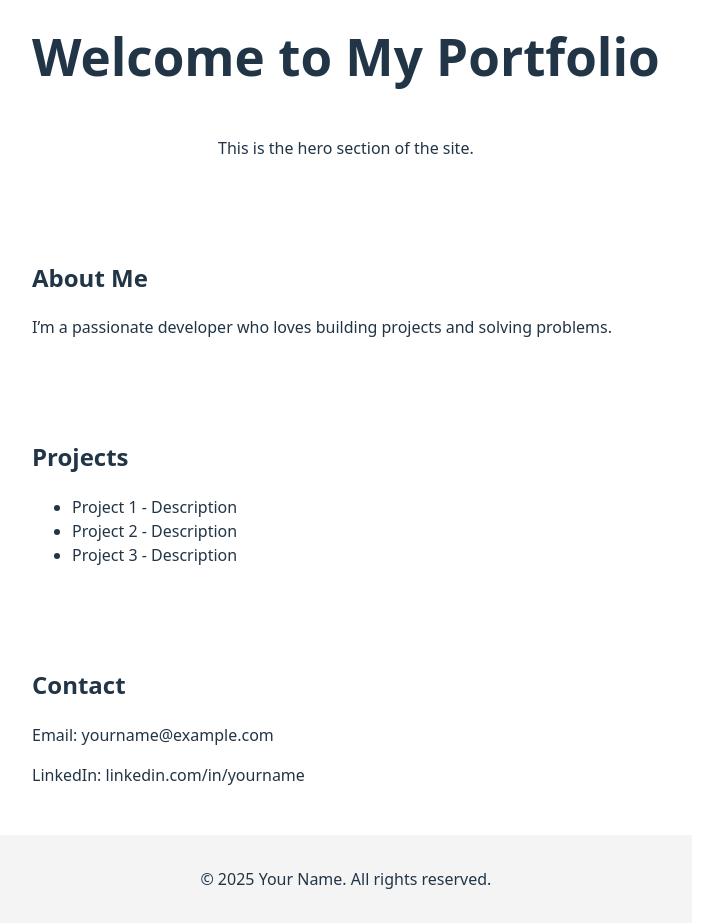
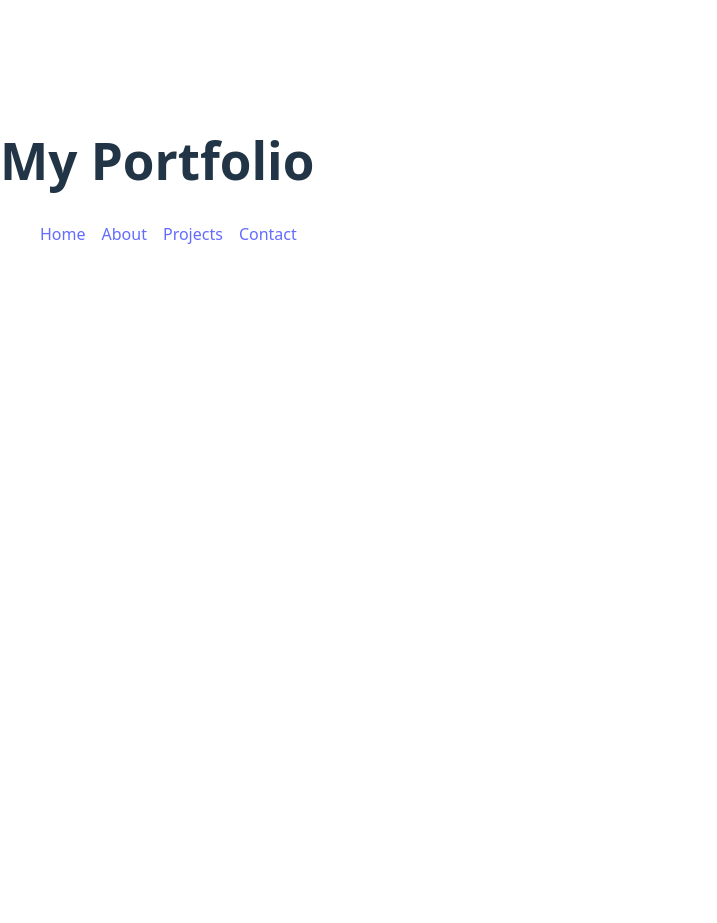
Before and after one commit to noah251/Portfolio, a React (Vite) app: page / in a window 1280 px wide. Shown: the part 220-1143 px from the top of the page, without its empty margins (0-717 px from the left). After the commit the page ends 800 px from the top, so only its background shows below. Built offline with nearby package versions, Linux system fonts and the light colour scheme.

Commit message:
isolating header component to check issue with deployment

```diff
--- a/src/App.jsx
+++ b/src/App.jsx
@@ -1,30 +1,9 @@
-import React from 'react';
 import Header from './components/Header';
-import Hero from './components/Hero';
-import About from './components/About';
-import Projects from './components/Projects';
-import Contact from './components/Contact';
-import Footer from './components/Footer';
 
 function App() {
   return (
     <div>
       <Header />
-      <main>
-        <section id="hero">
-          <Hero />
-        </section>
-        <section id="about">
-          <About />
-        </section>
-        <section id="projects">
-          <Projects />
-        </section>
-        <section id="contact">
-          <Contact />
-        </section>
-      </main>
-      <Footer />
     </div>
   );
 }
```
